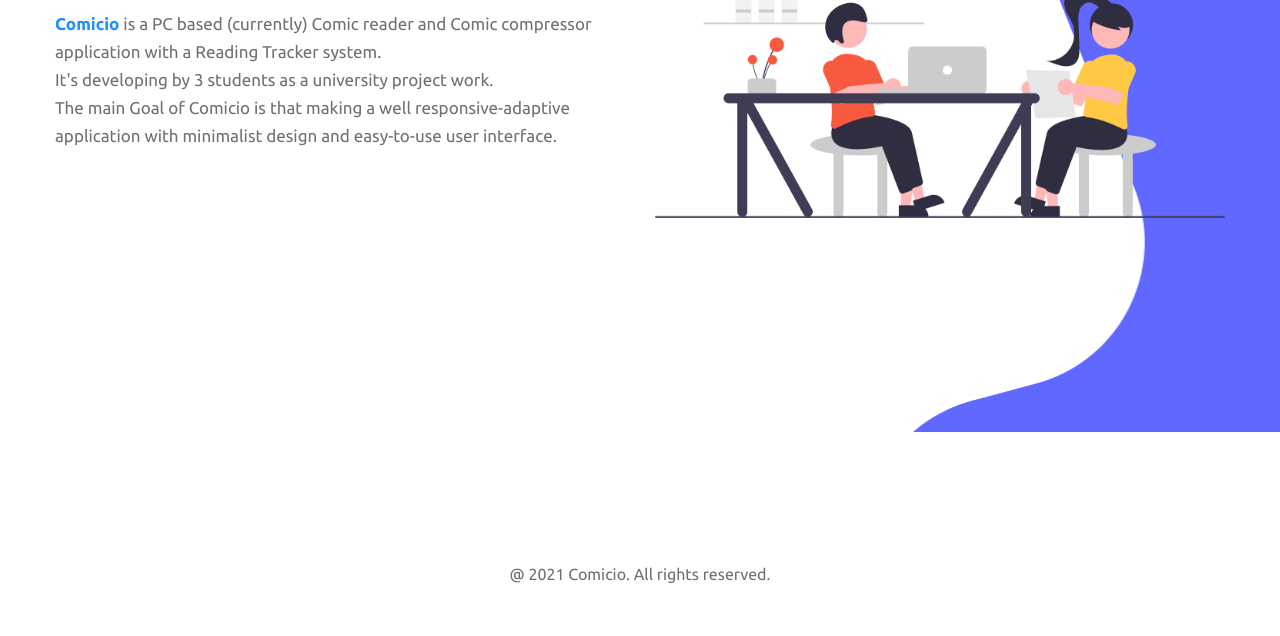
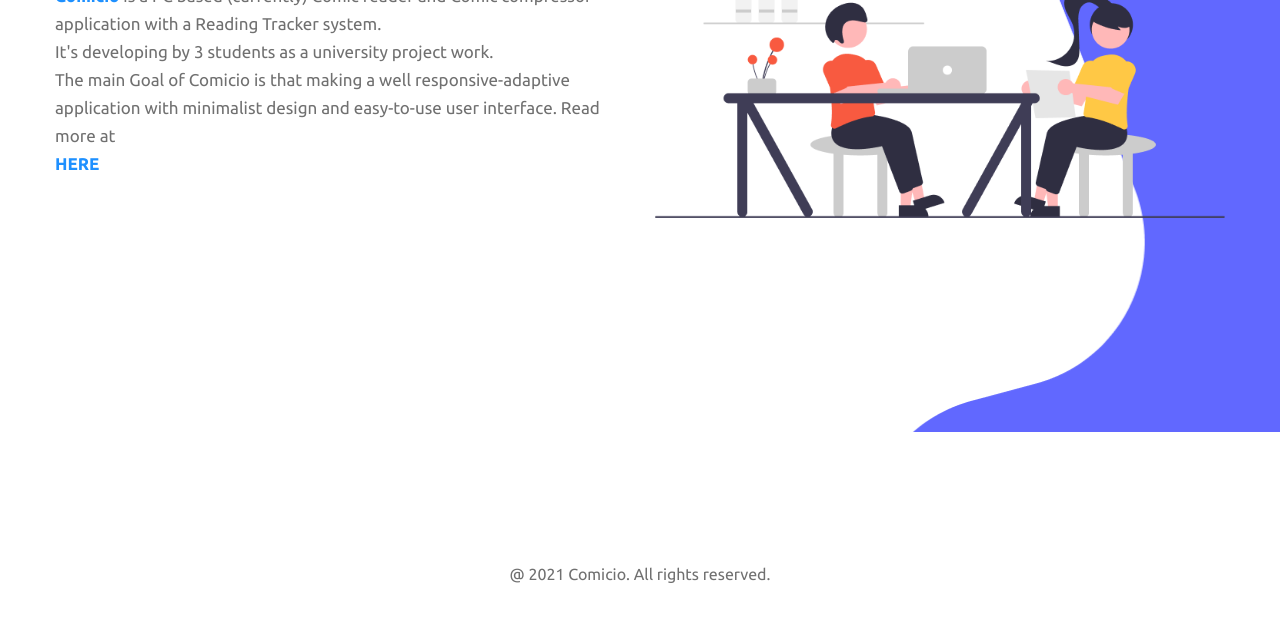
Before and after one commit to Comicio/comicio.github.io, a plain HTML site: page index.html in a window 1280 px wide. Shown: the part 384-1020 px from the top of the page. Drawn offline with nearby package versions, Linux system fonts and the light colour scheme.

Commit message:
Update index.html

```diff
--- a/index.html
+++ b/index.html
@@ -83,7 +83,7 @@
                             <span class="cursor">&nbsp</span></h3>
                         <p> <font style="color:DodgerBlue;"><b>Comicio</b></font> is a PC based (currently) Comic reader and Comic compressor application with a Reading Tracker system.<br>
                             It's developing by 3 students as a university project work.<br>
-                            The main Goal of Comicio is that making a well responsive-adaptive application with minimalist design and easy-to-use user interface.</p>
+                            The main Goal of Comicio is that making a well responsive-adaptive application with minimalist design and easy-to-use user interface. Read more at <a href="about.html"></a><p><font style="color:DodgerBlue;"><b>HERE</b></font></p></a>
                     </div>
                     <div class="col-md-6 mt-md-0 mt-4">
                         <img class="img-fluid" src="assets/images/bann1.png" alt=" ">
```
